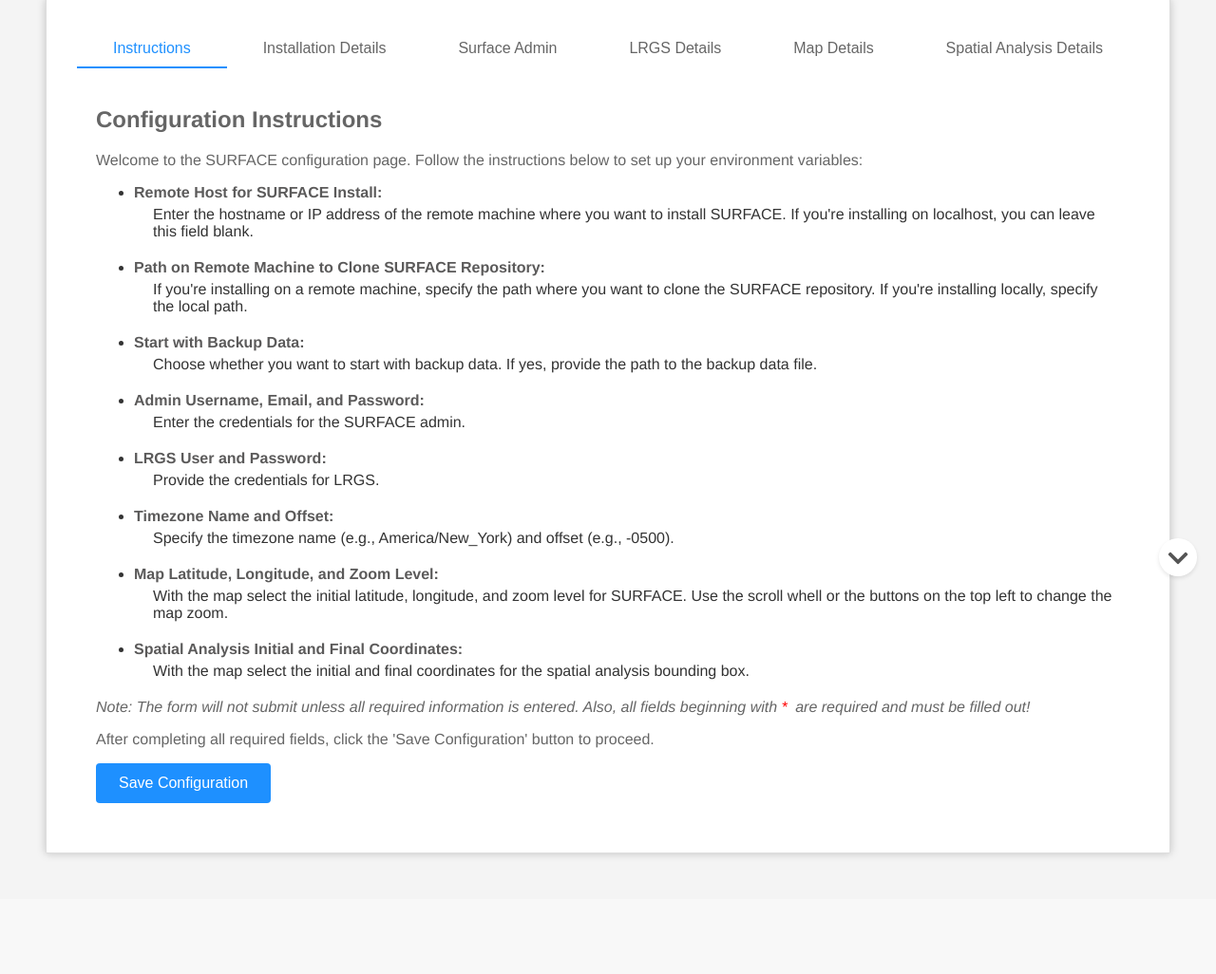
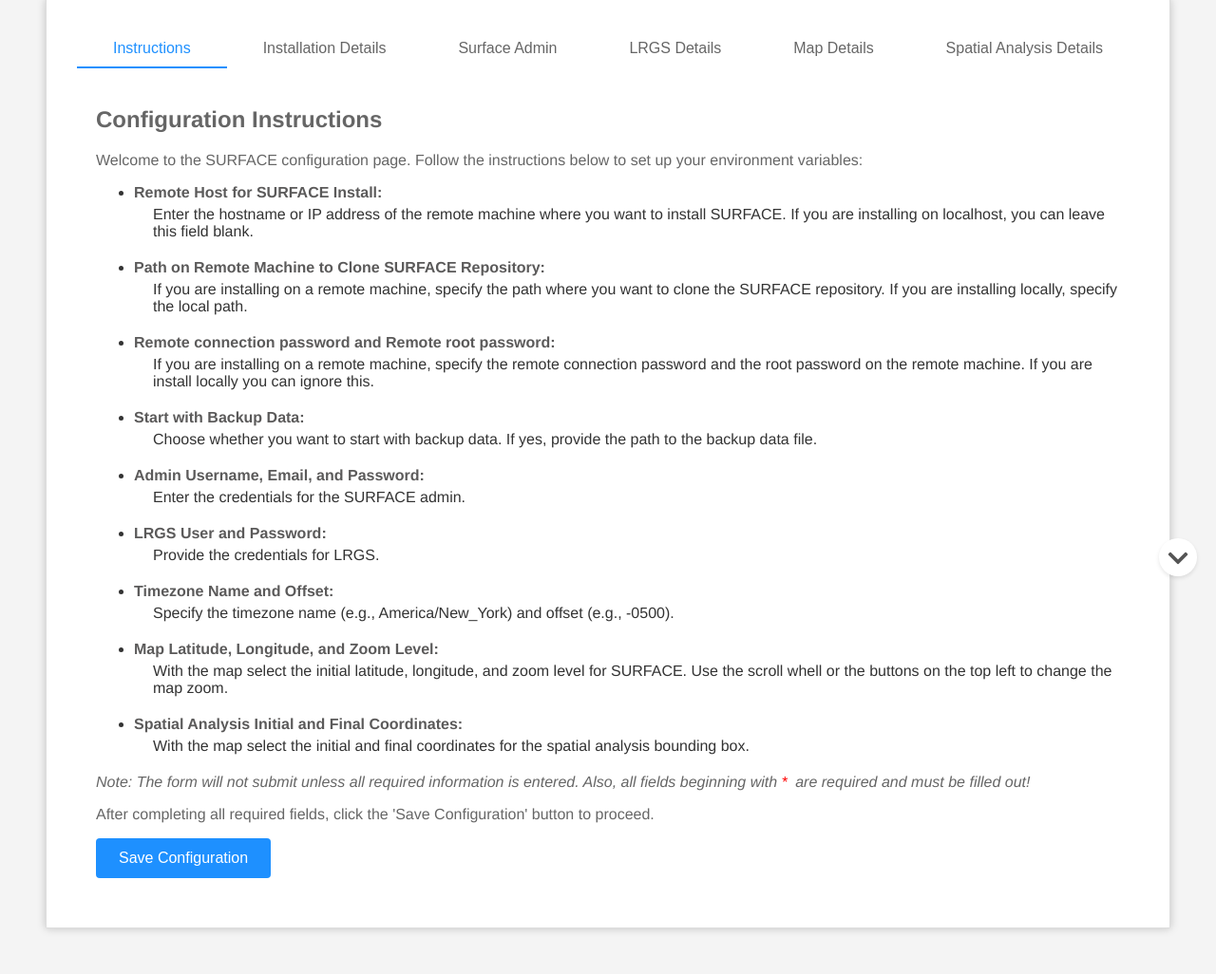
Before and after one commit to weather-eye/weathereye, a Django app: template weathereye/playbooks/project/wx_django/templates/wx_web_app/configuration.html in a window 1280 px wide. Shown: the part 173-1199 px from the top of the page at 95% size. Before the commit the page ends 1076 px from the top, so only its background shows below. Run offline with Django 4.2, Linux system fonts and the light colour scheme; the template is opened without the code that fills it, so the values that code supplies are empty, except form fields; tables that the repository leaves empty hold one stand-in row (values such as "Sample post"); form fields are guessed from the names that the template uses; parts of the project's set-up code (start-up, migrations or seed data) failed here and were passed over.

Commit message:
remote user password is now taken from the web app instead of the command line

```diff
--- a/weathereye/cli.py
+++ b/weathereye/cli.py
@@ -40,7 +40,7 @@ def surface(remote, sudo_password):
     sudo_password_file_path = os.path.join(os.path.dirname(__file__), 'playbooks', 'env', 'become_password')
 
     # path to remote machine connection password
-    remote_connection_password_file_path = os.path.join(os.path.dirname(__file__), 'playbooks', 'env', 'connection_password')
+    #remote_connection_password_file_path = os.path.join(os.path.dirname(__file__), 'playbooks', 'env', 'connection_password')
 
     # path to ansible extarvars
     ansible_extravars = os.path.join(os.path.dirname(__file__), 'playbooks', 'env', 'extravars',)
@@ -77,6 +77,7 @@ def surface(remote, sudo_password):
 
     # install SURFACE on a remote machine
     if remote:
+        '''
         click.echo(click.style("\n\n\n[Remote host authentication details]", fg='blue', bold=True))
 
         # remote host connection password
@@ -90,6 +91,7 @@ def surface(remote, sudo_password):
         # write remote connection sudo password to file
         with open(sudo_password_file_path, 'w') as sudo_password_file:
             sudo_password_file.write(remote_sudo_password)
+        '''
 
         if not ex.remote_install_surface():
             return
--- a/weathereye/playbooks/project/wx_django/templates/wx_web_app/configuration.html
+++ b/weathereye/playbooks/project/wx_django/templates/wx_web_app/configuration.html
@@ -47,11 +47,15 @@
         <ul>
           <li>
               <span class="label">Remote Host for SURFACE Install:</span>
-              <div>Enter the hostname or IP address of the remote machine where you want to install SURFACE. If you're installing on localhost, you can leave this field blank.</div>
+              <div>Enter the hostname or IP address of the remote machine where you want to install SURFACE. If you are installing on localhost, you can leave this field blank.</div>
           </li>
           <li>
               <span class="label">Path on Remote Machine to Clone SURFACE Repository:</span>
-              <div>If you're installing on a remote machine, specify the path where you want to clone the SURFACE repository. If you're installing locally, specify the local path.</div>
+              <div>If you are installing on a remote machine, specify the path where you want to clone the SURFACE repository. If you are installing locally, specify the local path.</div>
+          </li>
+          <li>
+            <span class="label">Remote connection password and Remote root password:</span>
+            <div>If you are installing on a remote machine, specify the remote connection password and the root password on the remote machine. If you are install locally you can ignore this.</div>
           </li>
           <li>
               <span class="label">Start with Backup Data:</span>
@@ -92,6 +96,14 @@
 
           <label for="{{ form.surface_repo_path.id_for_label }}"><span class="required"></span>{{ form.surface_repo_path.label }}</label>
           {{ form.surface_repo_path }}
+
+          {% if form.remote_connect_password %}
+            <label for="{{ form.remote_connect_password.id_for_label }}"><span class="required"></span>{{ form.remote_connect_password.label }}</label>
+            {{ form.remote_connect_password }}
+
+            <label for="{{ form.remote_root_password.id_for_label }}"><span class="required"></span>{{ form.remote_root_password.label }}</label>
+            {{ form.remote_root_password }}
+          {% endif %}
 
           <label>{{ form.with_data.label }}</label>
           {{ form.with_data }}
```
Also changed, not shown: weathereye/playbooks/project/wx_django/wx_web_app/forms.py (+10 -0 lines), weathereye/playbooks/project/wx_django/wx_web_app/views.py (+19 -0 lines).
